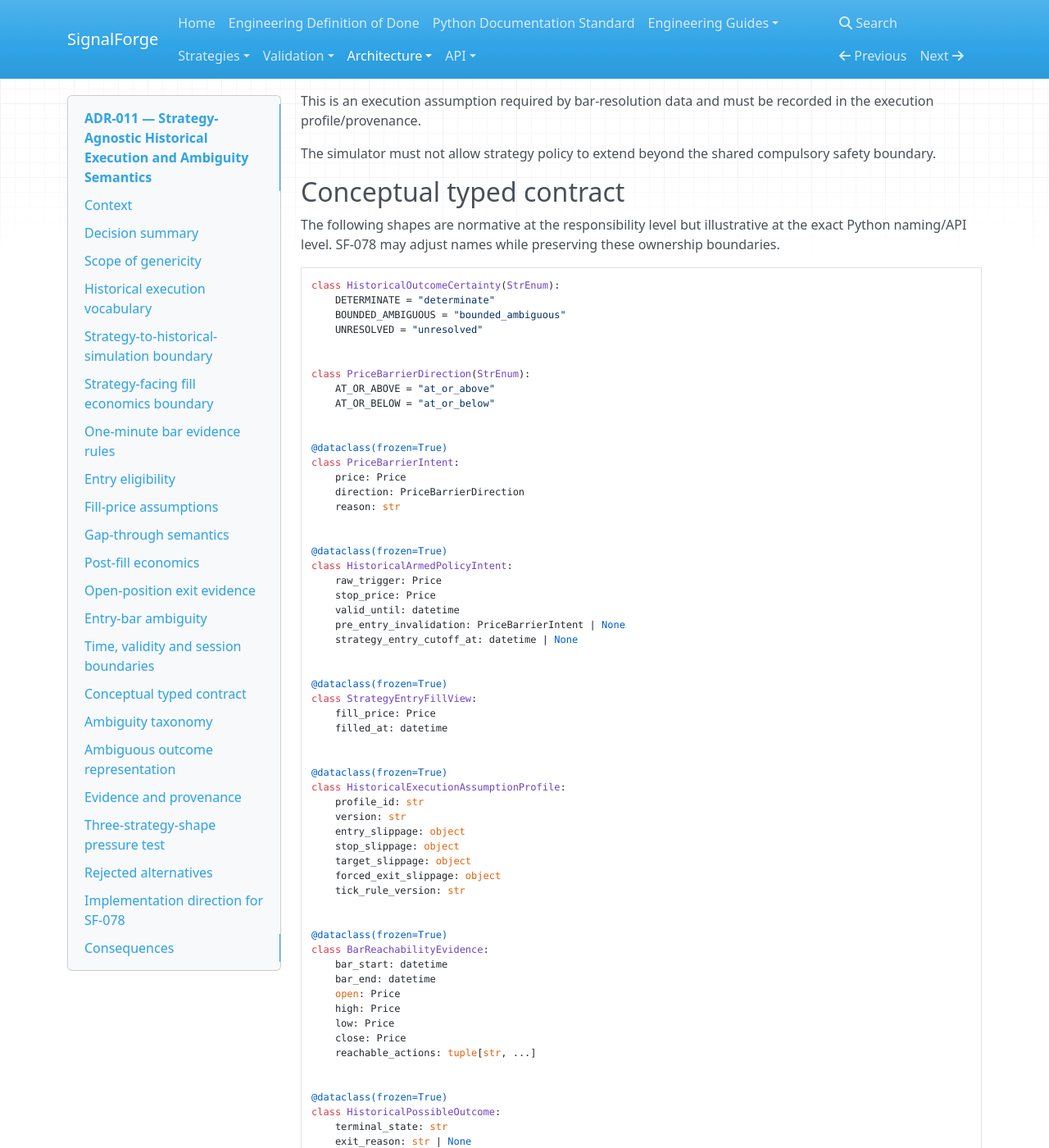
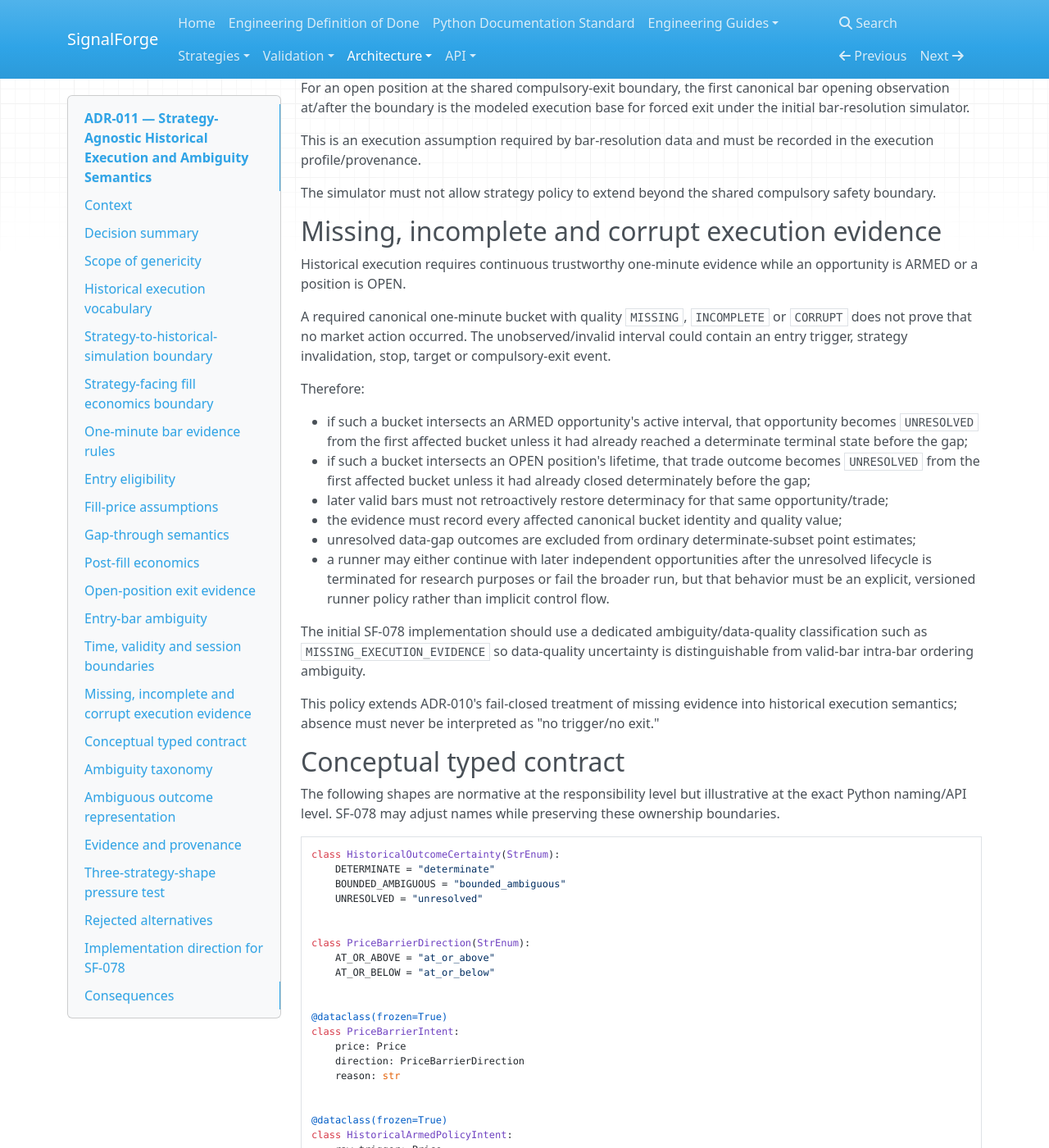
Before and after one commit to harishkamathuk/signalforge, an MkDocs documentation site: the page built from docs/architecture/decisions/ADR-011-historical-execution-and-ambiguity-semantics.md, in a window 1280 px wide and 1400 px high, scrolled down 7822 px. Shown: the whole window at 82% size. Built offline with MkDocs 1.6.1, drawn with Linux system fonts in a browser that asks for light colours; nearby versions of some CDN libraries; some of the changed text lies outside the part shown.

Commit message:
docs: address adversarial historical execution review

```diff
--- a/docs/architecture/decisions/ADR-011-historical-execution-and-ambiguity-semantics.md
+++ b/docs/architecture/decisions/ADR-011-historical-execution-and-ambiguity-semantics.md
@@ -204,23 +204,27 @@ The simulator must use half-open bucket time semantics consistently with canonic
 
 ## Entry eligibility
 
-For an active long entry trigger:
+For an active long entry, all historical trigger reachability is evaluated against the accepted
+**tradable trigger** after canonical tick normalization. The raw trigger remains strategy intent and
+provenance only; it must not be used to decide whether historical market evidence would have
+triggered an entry.
 
 ### No trigger reach
 
-If `high < trigger`, the trigger was not reached during that bar.
+If `high < tradable_trigger`, the entry trigger was not reached during that bar.
 
 ### Gap-through at bar open
 
-If `open >= trigger`, trigger eligibility is determinate at the bar opening observation unless a
-higher-priority shared time/session rule has already expired the opportunity at that exact boundary.
+If `open >= tradable_trigger`, trigger eligibility is determinate at the bar opening observation
+unless a higher-priority shared time/session rule has already expired the opportunity at that exact
+boundary.
 
-The modeled entry base price is the observed `open`, not the trigger.
+The modeled entry base price is the observed `open`, not the tradable trigger.
 
 ### Intrabar trigger reach
 
-If `open < trigger <= high`, the bar proves that the trigger condition became reachable, but the
-exact triggering trade price/time is unobserved.
+If `open < tradable_trigger <= high`, the bar proves that the tradable trigger condition became
+reachable, but the exact triggering trade price/time is unobserved.
 
 If no competing strategy invalidation, expiry/session boundary, or post-fill exit can materially
 change the lifecycle result within the same bar, entry occurrence is determinate and the execution
@@ -376,6 +380,37 @@ profile/provenance.
 
 The simulator must not allow strategy policy to extend beyond the shared compulsory safety boundary.
 
+## Missing, incomplete and corrupt execution evidence
+
+Historical execution requires continuous trustworthy one-minute evidence while an opportunity is
+ARMED or a position is OPEN.
+
+A required canonical one-minute bucket with quality `MISSING`, `INCOMPLETE` or `CORRUPT` does
+not prove that no market action occurred. The unobserved/invalid interval could contain an entry
+trigger, strategy invalidation, stop, target or compulsory-exit event.
+
+Therefore:
+
+- if such a bucket intersects an ARMED opportunity's active interval, that opportunity becomes
+  `UNRESOLVED` from the first affected bucket unless it had already reached a determinate terminal
+  state before the gap;
+- if such a bucket intersects an OPEN position's lifetime, that trade outcome becomes
+  `UNRESOLVED` from the first affected bucket unless it had already closed determinately before
+  the gap;
+- later valid bars must not retroactively restore determinacy for that same opportunity/trade;
+- the evidence must record every affected canonical bucket identity and quality value;
+- unresolved data-gap outcomes are excluded from ordinary determinate-subset point estimates;
+- a runner may either continue with later independent opportunities after the unresolved lifecycle
+  is terminated for research purposes or fail the broader run, but that behavior must be an explicit,
+  versioned runner policy rather than implicit control flow.
+
+The initial SF-078 implementation should use a dedicated ambiguity/data-quality classification such
+as `MISSING_EXECUTION_EVIDENCE` so data-quality uncertainty is distinguishable from valid-bar
+intra-bar ordering ambiguity.
+
+This policy extends ADR-010's fail-closed treatment of missing evidence into historical execution
+semantics; absence must never be interpreted as "no trigger/no exit."
+
 ## Conceptual typed contract
 
 The following shapes are normative at the responsibility level but illustrative at the exact Python
@@ -480,6 +516,7 @@ SF-078 must support at least the following classifications:
 - `ENTRY_VS_POST_FILL_TARGET`
 - `STOP_VS_TARGET`
 - `MULTIPLE_COMPETING_ACTIONS`
+- `MISSING_EXECUTION_EVIDENCE`
 - `UNSUPPORTED_STRATEGY_POLICY`
 
 Additional classifications may be added only when they represent a real distinguishable ambiguity,
@@ -509,22 +546,45 @@ Examples may include:
 
 ### Research statistics rule
 
-Only DETERMINATE trades may enter ordinary point-estimate statistics such as:
+Only DETERMINATE trades may enter point-estimate calculations such as:
 
 - win rate;
 - average R / expectancy;
 - profit factor;
-- deterministic equity curve;
-- deterministic drawdown.
+- equity curve;
+- drawdown.
 
-Ambiguous opportunities must be reported separately.
+However, when any actionable opportunities are BOUNDED_AMBIGUOUS or UNRESOLVED, those calculations
+are **conditional on the determinate subset** and must not be presented as whole-strategy metrics.
 
-A research report may additionally publish explicit lower/upper sensitivity bounds that include
-ambiguous cases, but those must be labeled as bounded sensitivity results and must never be mixed
-silently into the deterministic point estimate.
+Required labels in that case include wording such as:
 
-Rejecting ambiguous trades from point statistics is not equivalent to deleting them: their count,
-rate, possible outcomes and concentration must remain visible.
+- determinate-subset win rate;
+- determinate-subset expectancy / average R;
+- determinate-subset profit factor;
+- determinate-subset equity curve / drawdown.
+
+Every research report containing outcome statistics must publish coverage diagnostics at minimum:
+
+- total actionable opportunities;
+- determinate opportunities/trades;
+- bounded-ambiguous opportunities;
+- unresolved opportunities;
+- determinate coverage rate = determinate actionable opportunities / total actionable opportunities.
+
+If ambiguity/unresolved count is zero, the determinate subset equals the full observed actionable
+sample and whole-sample labels may be used.
+
+No automatic "acceptable ambiguity threshold" is defined by this ADR. Introducing such a threshold
+would itself be a research-governance decision because ambiguity may be systematically associated
+with volatility or adverse outcomes rather than missing at random.
+
+A research report may additionally publish explicit lower/upper bounded sensitivity results that
+incorporate supported ambiguous branches. Those must remain separately labeled and must never be
+mixed silently into the determinate-subset point estimate.
+
+Excluding ambiguous/unresolved outcomes from point estimates is not equivalent to deleting them:
+their count, rate, possible outcomes, data-quality causes and concentration must remain visible.
 
 ## Evidence and provenance
 
@@ -546,6 +606,7 @@ Minimum evidence:
 - stop intent;
 - execution-assumption profile ID/version;
 - relevant one-minute bar identities/OHLCV;
+- relevant one-minute bar quality values, including missing/incomplete/corrupt bucket identities;
 - reachability facts used;
 - modeled fill base, slippage and normalized fill;
 - post-fill strategy economics;
@@ -669,12 +730,18 @@ At minimum SF-078 must:
 6. introduce/use the shared strategy-facing fill view so modeled historical fills can drive
    Strategy post-fill economics without fabricating PAPER/LIVE Fill facts;
 7. reuse canonical tick normalization/session safety;
-8. emit determinate/bounded/unresolved evidence;
-9. exclude ambiguous outcomes from ordinary point-estimate metrics;
-10. prove the reusable abstraction against three materially different strategy shapes;
-11. add golden tests for gap-through, same-bar trigger/invalidation, entry/stop, entry/target,
+8. emit determinate/bounded/unresolved evidence, including explicit missing/incomplete/corrupt
+   execution-evidence classification;
+9. calculate trigger reachability against the canonical tradable trigger, never the raw trigger;
+10. label point estimates as determinate-subset metrics whenever ambiguity/unresolved outcomes exist
+    and emit mandatory outcome-coverage diagnostics;
+11. define an explicit versioned runner policy for whether later independent opportunities continue
+    after one lifecycle becomes unresolved due to missing execution evidence;
+12. prove the reusable abstraction against three materially different strategy shapes;
+13. add golden tests for tick-boundary raw-vs-tradable trigger reachability, missing/incomplete
+    evidence while ARMED/OPEN, gap-through, same-bar trigger/invalidation, entry/stop, entry/target,
     stop/target and compulsory exit boundaries;
-12. never construct MarketEvent objects from OHLCV.
+14. never construct MarketEvent objects from OHLCV.
 
 ## Consequences
 
```
Also changed, not shown: other parts of docs/architecture/decisions/ADR-011-historical-execution-and-ambiguity-semantics.md (+2 -1 lines).
